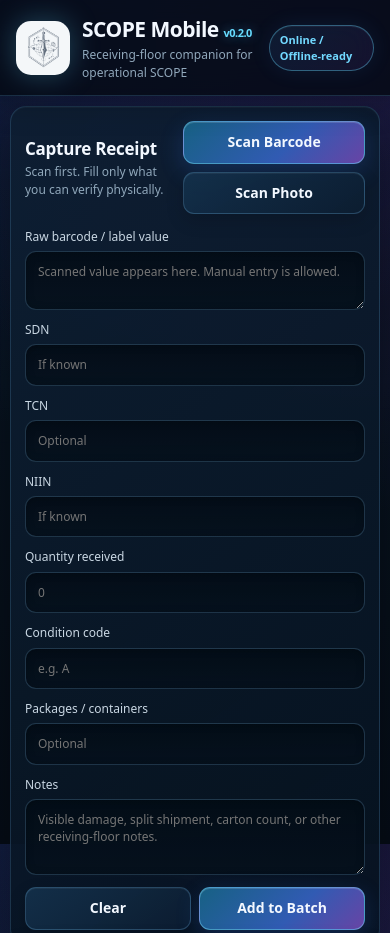
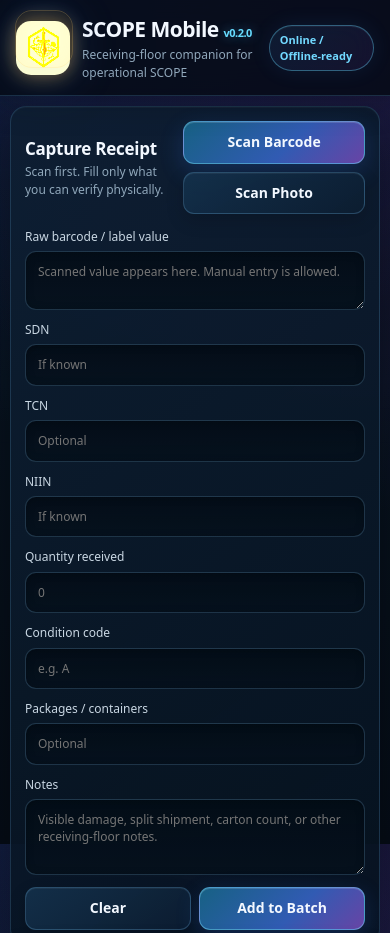
Before and after one commit to matthewgperez1-rgb/Scope-demo, a plain HTML site: page index.html in a window 390 px wide. Shown: the top 933 px of the page. Drawn offline with Linux system fonts and the light colour scheme.

Commit message:
Give SCOPE Mobile emblem metallic-gold command treatment

```diff
--- a/styles.css
+++ b/styles.css
@@ -13,7 +13,7 @@
  linear-gradient(180deg,#040913 0%,#07121e 45%,#050c16 100%);background-attachment:fixed}
 body:before{content:"";position:fixed;inset:0;pointer-events:none;opacity:.17;background-image:linear-gradient(rgba(120,190,255,.08) 1px,transparent 1px),linear-gradient(90deg,rgba(120,190,255,.06) 1px,transparent 1px);background-size:34px 34px;mask-image:linear-gradient(to bottom,black,transparent 75%)}
 header{position:sticky;top:0;z-index:50;display:flex;justify-content:space-between;align-items:center;gap:12px;padding:14px 16px;background:rgba(4,10,19,.78);-webkit-backdrop-filter:blur(18px);backdrop-filter:blur(18px);border-bottom:1px solid var(--line);box-shadow:0 8px 32px rgba(0,0,0,.22)}
-.brand-lockup{display:flex;align-items:center;gap:12px}.brand-logo{width:54px;height:54px;border-radius:15px;flex:0 0 auto;filter:drop-shadow(0 0 14px rgba(103,220,255,.28))}
+.brand-lockup{display:flex;align-items:center;gap:12px}.brand-logo{width:54px;height:54px;border-radius:15px;flex:0 0 auto;filter:sepia(1) saturate(4.8) hue-rotate(350deg) brightness(1.38) contrast(1.08) drop-shadow(0 0 10px rgba(255,196,77,.48)) drop-shadow(0 0 22px rgba(70,151,255,.20))}
 h1{font-size:21px;margin:0;letter-spacing:-.025em}h1 small{font-size:11px;color:var(--cyan);font-weight:850;text-shadow:0 0 12px rgba(103,220,255,.45)}
 .badge{border:1px solid rgba(103,220,255,.38);border-radius:999px;padding:6px 10px;color:var(--cyan);font-size:11px;font-weight:850;background:linear-gradient(135deg,rgba(50,126,190,.13),rgba(134,75,220,.10));box-shadow:inset 0 1px rgba(255,255,255,.05),0 0 22px rgba(64,164,255,.09)}
 header p,.section-head p{margin:2px 0 0;color:var(--muted);font-size:12px}
@@ -40,3 +40,6 @@
 dialog{width:min(760px,94vw);max-height:86vh;background:#07131f;color:var(--text);border:1px solid var(--line);border-radius:16px;padding:0;box-shadow:0 28px 90px rgba(0,0,0,.65),0 0 40px rgba(80,92,255,.10)}dialog::backdrop{background:rgba(0,0,0,.74);-webkit-backdrop-filter:blur(4px);backdrop-filter:blur(4px)}.dialog-head{position:sticky;top:0;background:rgba(10,27,43,.95);display:flex;justify-content:space-between;align-items:center;padding:12px;border-bottom:1px solid var(--line)}.dialog-head h3{margin:0}pre{white-space:pre-wrap;word-break:break-word;margin:0;padding:14px;font:11px/1.45 ui-monospace,SFMono-Regular,Menlo,monospace;color:#d1e8f5}
 .scan-actions{display:flex;gap:8px;flex-wrap:wrap}.scan-actions button{min-width:120px}
 @media(max-width:650px){main{padding:10px}.form-grid{grid-template-columns:1fr}.wide{grid-column:auto}.section-head{align-items:center}.receipt-row{flex-direction:column}.row-actions{justify-content:flex-end}.actions button,.handoff-grid button{flex:1}.camera video{max-height:50vh}.scan-actions{width:100%}.scan-actions button{flex:1}.panel{border-radius:16px;padding:14px}}
+
+/* SCOPE gold command accent */
+.brand-lockup:after{content:"";position:absolute;left:15px;top:10px;width:56px;height:56px;border-radius:17px;pointer-events:none;border:1px solid rgba(255,205,105,.22);box-shadow:inset 0 0 18px rgba(255,190,61,.07),0 0 22px rgba(72,146,255,.08)}
```
